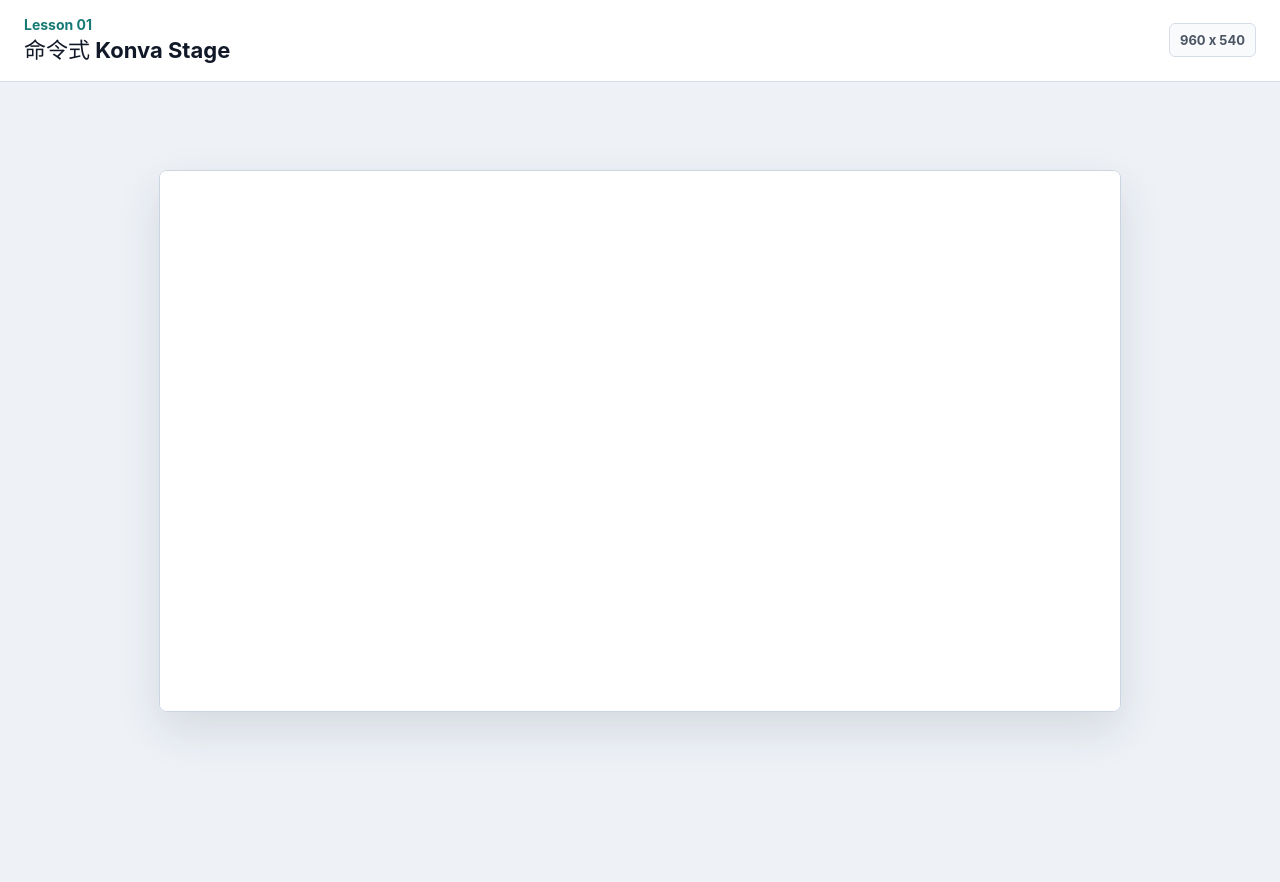
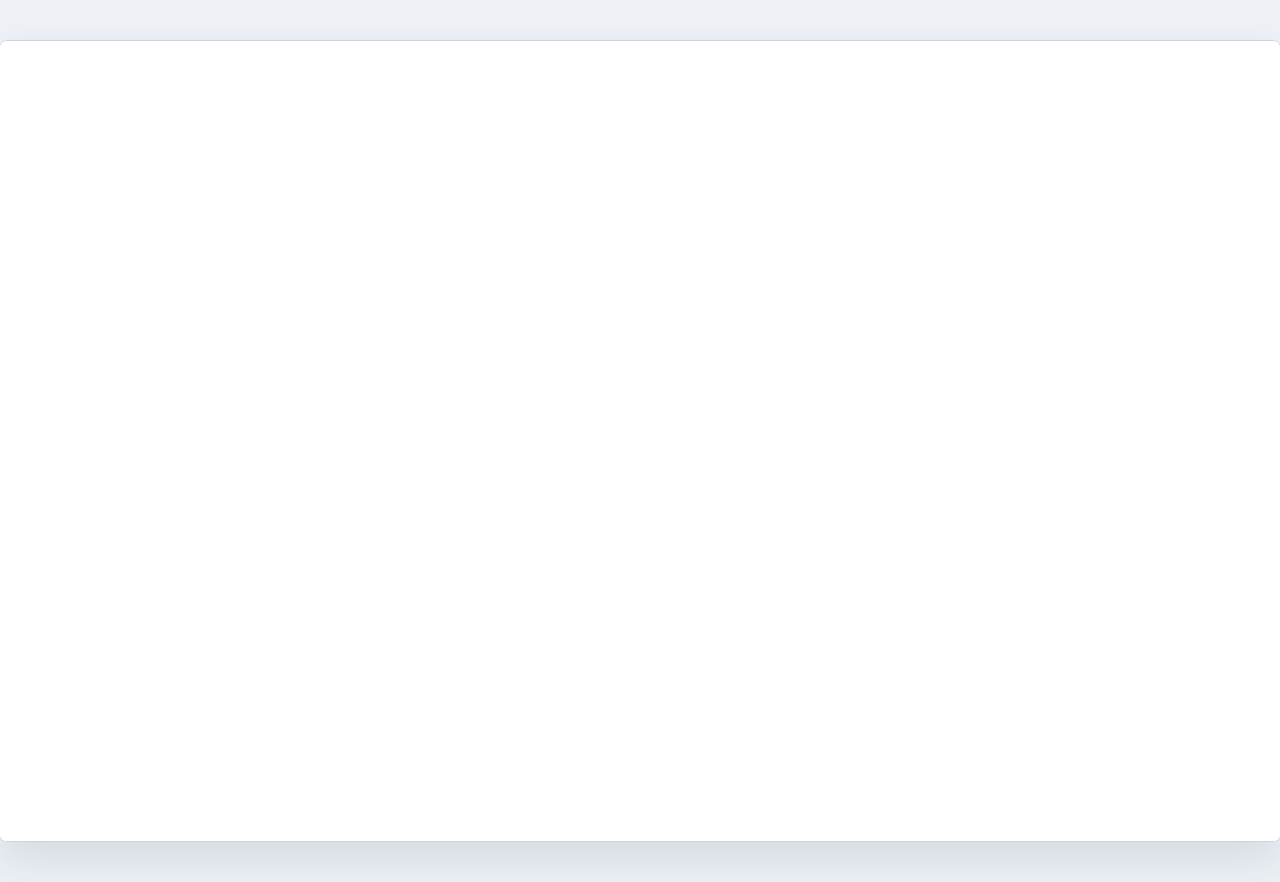
Before and after one commit to fyy123456-code/canvas-teacher, a React (Vite) app: page / in a window 1280 px wide. Before the commit the page ends 800 px from the top, so only its background shows below. Built offline with nearby package versions, Linux system fonts and the light colour scheme.

Commit message:
lesson-01.5: track viewport size in workspace

```diff
--- a/src/canvas/CanvasWorkspace.tsx
+++ b/src/canvas/CanvasWorkspace.tsx
@@ -1,34 +1,44 @@
-import { useMemo } from 'react';
+import { useEffect, useMemo, useState } from 'react';
 import { StoreProvider } from '../store';
 import { createWorkSpaceStore } from '../store/workspaceStore';
 import { InfiniteCanvas } from './InfiniteCanvas';
-import { DEFAULT_STAGE_SIZE } from './canvasConfig';
+import type { CanvasSize } from './types';
+
+function getWindowSize(): CanvasSize {
+  return {
+    width: window.innerWidth,
+    height: window.innerHeight,
+  };
+}
 
 export function CanvasWorkspace() {
+  const [stageSize, setStageSize] = useState<CanvasSize>(() => getWindowSize());
+
   const store = useMemo(
     () =>
       createWorkSpaceStore({
-        width: DEFAULT_STAGE_SIZE.width,
-        height: DEFAULT_STAGE_SIZE.height,
+        width: stageSize.width,
+        height: stageSize.height,
       }),
     [],
   );
 
+  useEffect(() => {
+    const handleResize = () => {
+      setStageSize(getWindowSize());
+    };
+
+    window.addEventListener('resize', handleResize);
+    return () => {
+      window.removeEventListener('resize', handleResize);
+    };
+  }, []);
+
   return (
     <StoreProvider store={store}>
-      <main className="workspace-container">
-        <header className="workspace-header">
-          <div>
-            <p className="lesson-label">Lesson 01</p>
-            <h1>命令式 Konva Stage</h1>
-          </div>
-          <div className="stage-meta">
-            {DEFAULT_STAGE_SIZE.width} x {DEFAULT_STAGE_SIZE.height}
-          </div>
-        </header>
-
+      <main className="workspace-container" tabIndex={2}>
         <section className="workspace-body" aria-label="Canvas workspace">
-          <InfiniteCanvas width={DEFAULT_STAGE_SIZE.width} height={DEFAULT_STAGE_SIZE.height} />
+          <InfiniteCanvas width={stageSize.width} height={stageSize.height} />
         </section>
       </main>
     </StoreProvider>
```
